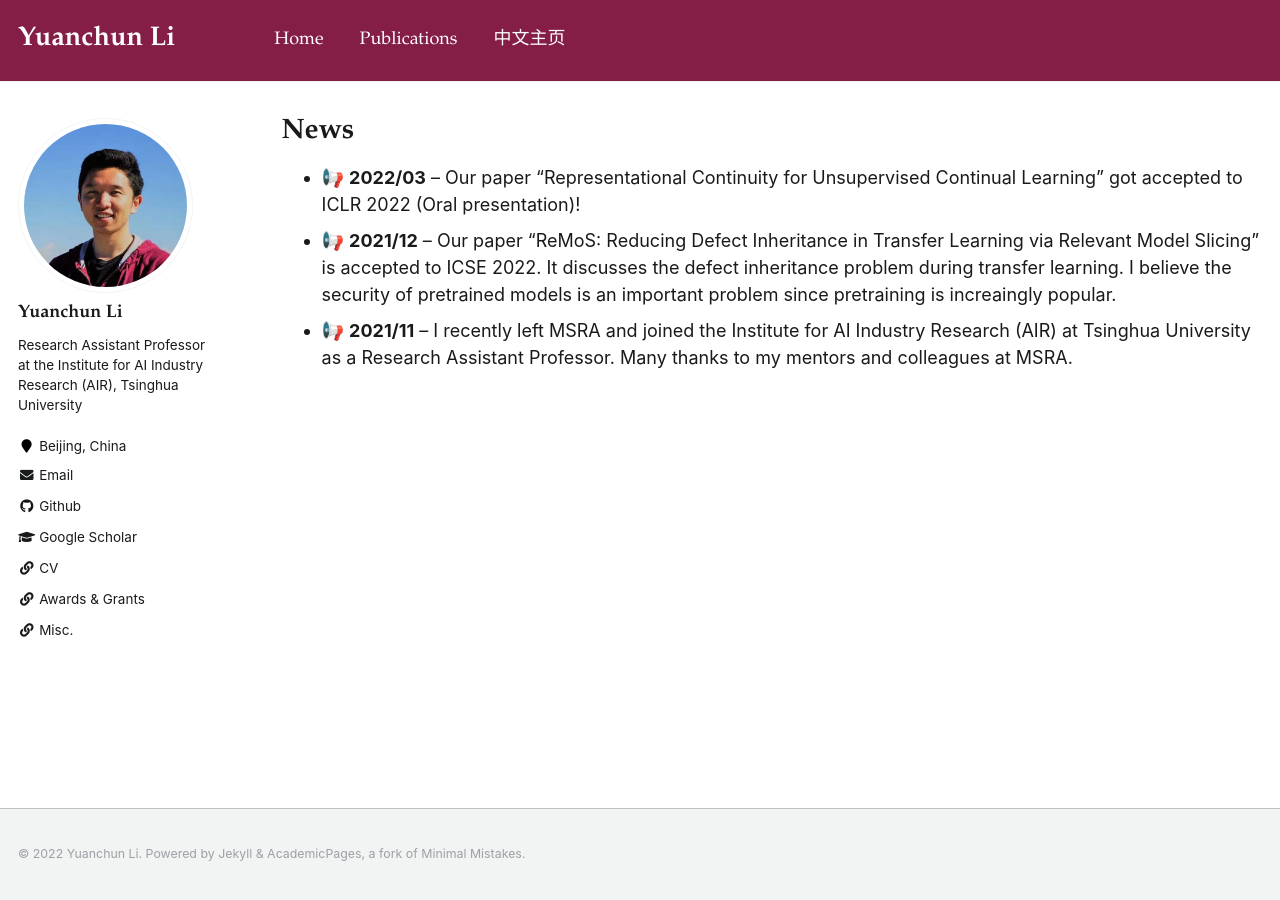
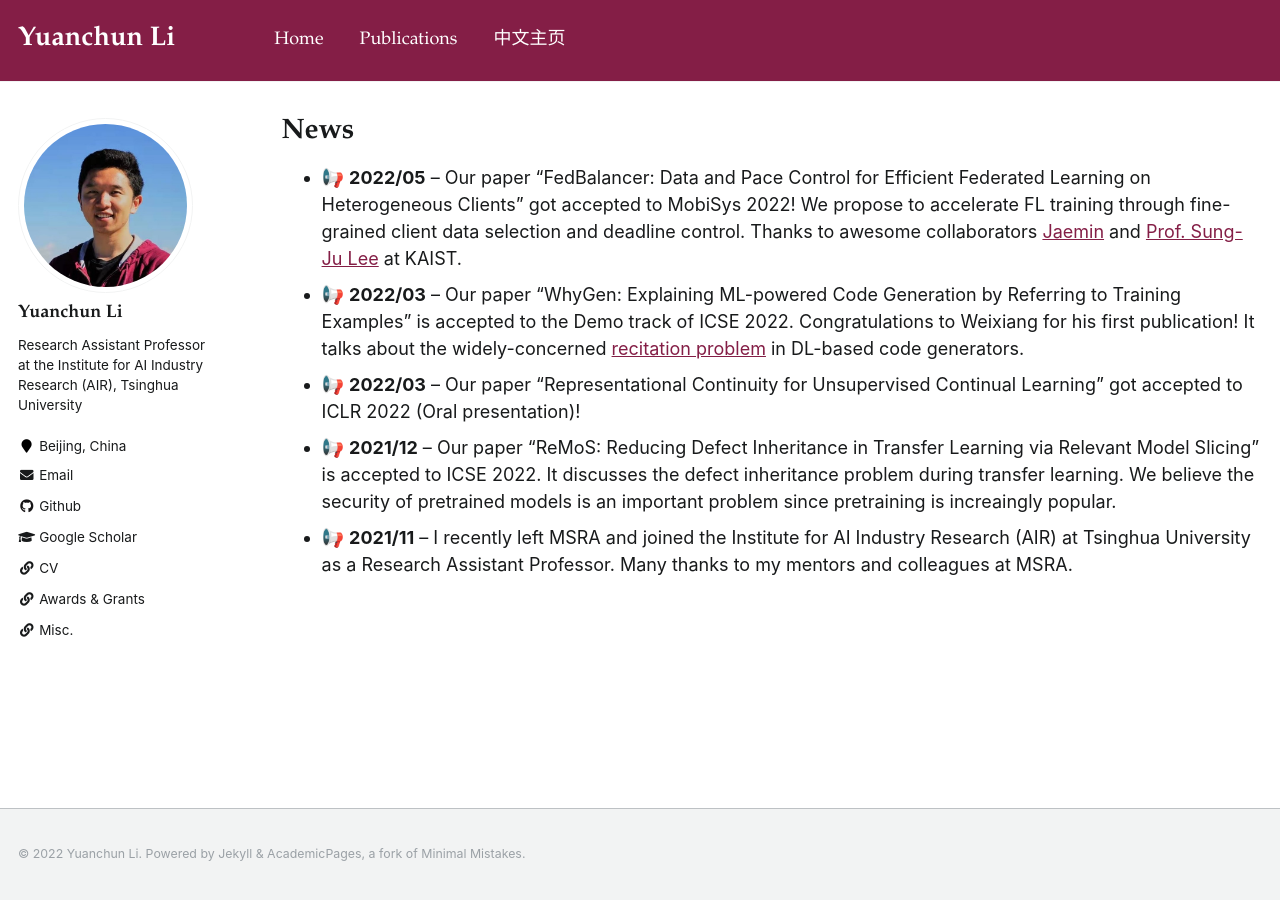
Before and after one commit to yuanchun-li/yuanchun-li.github.io, a Jekyll site: the page built from _pages/news.md, in a window 1280 px wide. Built offline with Jekyll 4.4.1, drawn with Linux system fonts in a browser that asks for light colours.

Commit message:
update homepage

```diff
--- a/_pages/news.md
+++ b/_pages/news.md
@@ -9,6 +9,8 @@ redirect_from:
 
 {% include base_path %}
 
+- 📢 **2022/05** -- Our paper "FedBalancer: Data and Pace Control for Efficient Federated Learning on Heterogeneous Clients" got accepted to MobiSys 2022! We propose to accelerate FL training through fine-grained client data selection and deadline control. Thanks to awesome collaborators [Jaemin](https://jaemin-shin.github.io/) and [Prof. Sung-Ju Lee](https://jaemin-shin.github.io/) at KAIST.
+- 📢 **2022/03** -- Our paper "WhyGen: Explaining ML-powered Code Generation by Referring to Training Examples" is accepted to the Demo track of ICSE 2022. Congratulations to Weixiang for his first publication! It talks about the widely-concerned [recitation problem](https://docs.github.com/ja/github/copilot/research-recitation) in DL-based code generators.
 - 📢 **2022/03** -- Our paper "Representational Continuity for Unsupervised Continual Learning" got accepted to ICLR 2022 (Oral presentation)!
-- 📢 **2021/12** -- Our paper "ReMoS: Reducing Defect Inheritance in Transfer Learning via Relevant Model Slicing" is accepted to ICSE 2022. It discusses the defect inheritance problem during transfer learning. I believe the security of pretrained models is an important problem since pretraining is increaingly popular.
+- 📢 **2021/12** -- Our paper "ReMoS: Reducing Defect Inheritance in Transfer Learning via Relevant Model Slicing" is accepted to ICSE 2022. It discusses the defect inheritance problem during transfer learning. We believe the security of pretrained models is an important problem since pretraining is increaingly popular.
 - 📢 **2021/11** -- I recently left MSRA and joined the Institute for AI Industry Research (AIR) at Tsinghua University as a Research Assistant Professor. Many thanks to my mentors and colleagues at MSRA.
```
Also changed, not shown: _pages/about.md (+13 -11 lines), _pages/publications.md (+4 -0 lines), 3 other files.
